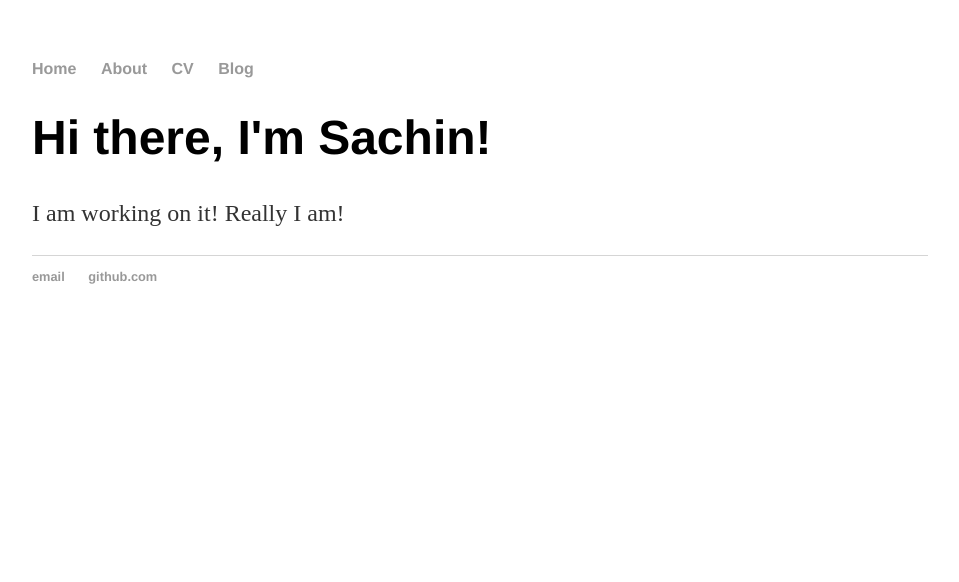
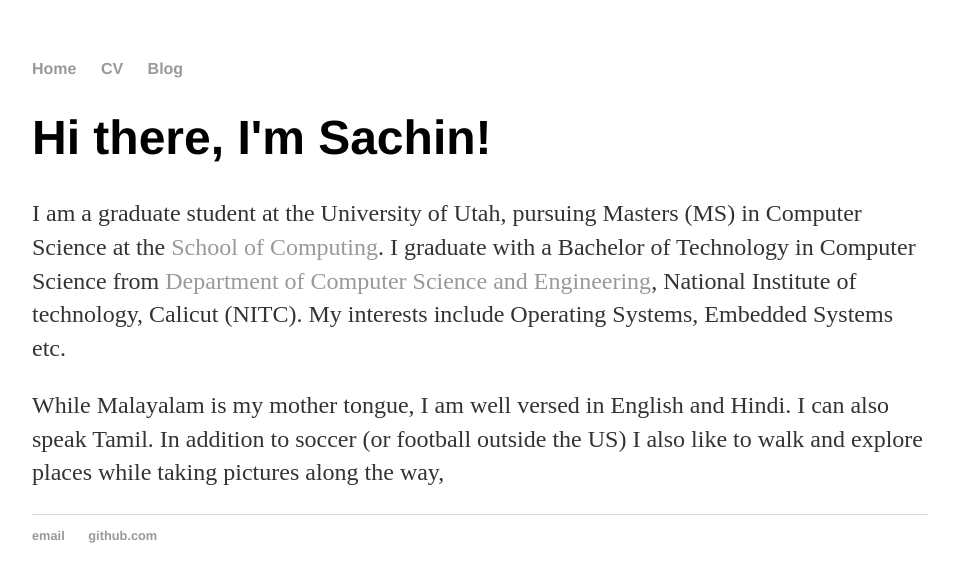
Before and after one commit to sachinboban/sachinboban.github.io, a Jekyll site: the page built from index.html, in a window 1280 px wide. Shown: the top 582 px of the page, without its empty margins (160-1119 px from the left). Built offline with Jekyll 4.4.1, drawn with Linux system fonts in a browser that asks for light colours.

Commit message:
Added intro
Added short bio.
Added p[ermalink.

Signed-off-by: Sachin Boban <sachinboban@users.noreply.github.com>

```diff
--- a/_config.yml
+++ b/_config.yml
@@ -1,2 +1,4 @@
 name: Sachin Boban
 markdown: kramdown
+
+permalink: /blog/:year/:month/:day/:title
--- a/_layouts/default.html
+++ b/_layouts/default.html
@@ -9,7 +9,6 @@
         <nav>
             <ul>
                 <li><a href="/">Home</a></li>
-                <li><a href="/about">About</a></li>
                 <li><a href="/cv">CV</a></li>
                 <li><a href="/blog">Blog</a></li>
             </ul>
--- a/index.html
+++ b/index.html
@@ -4,5 +4,18 @@ title: Sachin Boban
 ---
 <div class="blurb">
     <h1>Hi there, I'm Sachin!</h1>
-    <p>I am working on it! Really I am!</p>
+    <p>
+        I am a graduate student at the University of Utah, pursuing Masters (MS)
+        in Computer Science at the <a href="https://www.cs.utah.edu/">
+        School of Computing</a>. I graduate with a Bachelor of Technology in
+        Computer Science from <a href="cse.nitc.ac.in/">Department of Computer
+        Science and Engineering</a>, National Institute of technology, Calicut
+        (NITC). My interests include Operating Systems, Embedded Systems etc.
+    </p>
+    <p>
+        While Malayalam is my mother tongue, I am well versed in English and
+        Hindi. I can also speak Tamil. In addition to soccer (or football
+        outside the US) I also like to walk and explore places while taking
+        pictures along the way,
+    </p>
 </div><!-- /.blurb -->
```
Also changed, not shown: cv/index.html (added, +7 -0 lines).
